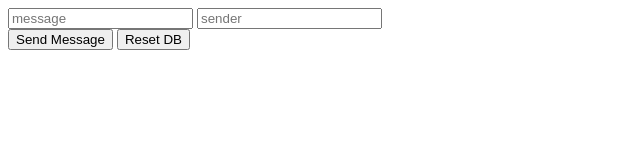
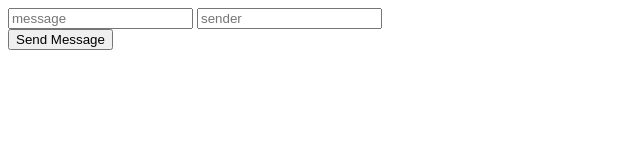
Before and after one commit to thread-speaker/fbtwitter_clone, a plain HTML site: page index.html in a window 1280 px wide. Shown: the whole page, without its empty margins (0-640 px from the left). Drawn offline with nearby package versions, Linux system fonts and the light colour scheme; no server answers.

Commit message:
Removed delete button

```diff
--- a/index.html
+++ b/index.html
@@ -59,7 +59,6 @@
 		<input id="sender" placeholder="sender" />
 		<br />
 		<button type="button" id="addButton">Send Message</button>
-		<button type="button" id="clearButton">Reset DB</button>
 		<ul id="messages"></ul>
 	</body>
 </html>
```
